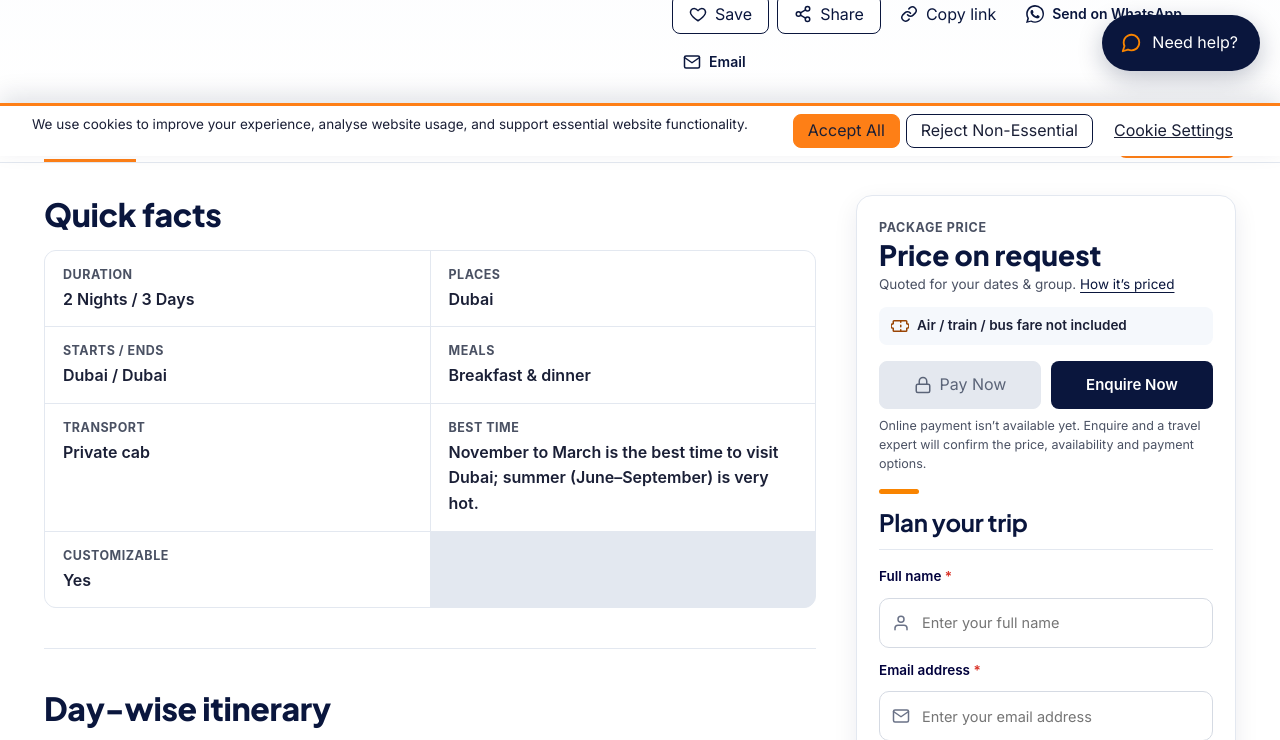
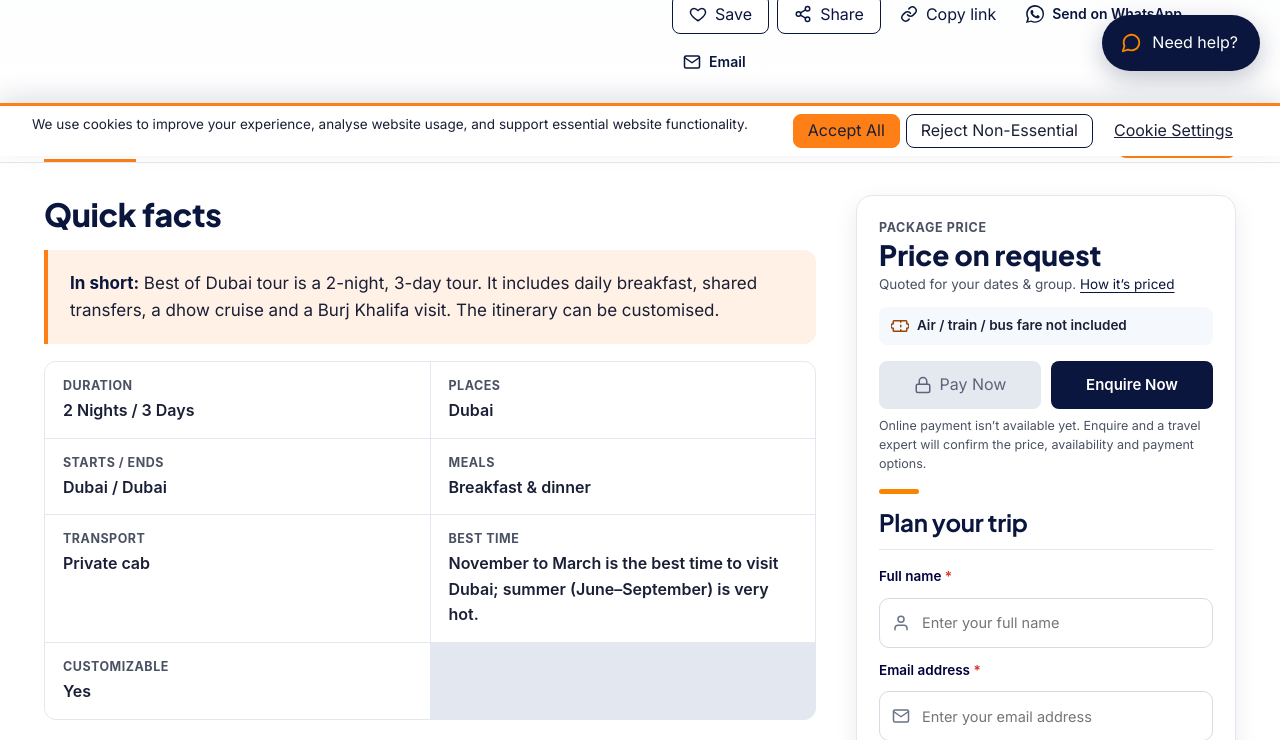
Before and after one commit to coolrenukadevi/HGT, a PHP site: page /best-of-dubai-tour in a window 1280 px wide. Shown: the part 644-1384 px from the top of the page. Run offline with PHP 8.4, Linux system fonts and the light colour scheme.

Commit message:
Phase 2.3 — AEO enhancements
Package pages get a factual "In short" line at the top of Quick facts.
It states only what the data verifies: nights/days, departure city,
places that the itinerary or inclusions actually mention (not already
in the package name), and stays, meals, transfers and highlights found
in the visible inclusions/itinerary, then that the itinerary can be
customised (as the package FAQ already says).

include/data/duration-review.php lists the 18 packages whose duration
is contradictory or unverifiable; their summary leaves the duration out
until the owner confirms it. Quick facts, FAQs and Planning your trip
are otherwise unchanged; no new CSS or JavaScript.

Co-Authored-By: Claude Opus 5.5 <noreply@anthropic.com>
Claude-Session: https://claude.ai/code/session_01FFiVM6KRJGXVtuPEDrksoK

```diff
--- /dev/null
+++ b/public_html/include/data/duration-review.php
@@ -0,0 +1,26 @@
+<?php
+/**
+ * Packages whose duration is contradictory or cannot be verified in the data (Phase 2 audit, 2026-10-01).
+ * Until the owner confirms the real duration, SEO metadata (seo-meta.php) and the package "In short" summary
+ * leave the duration out. Remove a package from this list once its duration is confirmed and corrected.
+ */
+return array(
+    '/best-of-shimla-vacation' => 'data 2N/3D, no day-by-day itinerary, title 2N/3D',
+    '/char-dham-yatra-from-delhi-10n-11d' => 'data 10N/11D, itinerary 11 days, URL 11 days, title 10N/11D; old meta description said 9N/10D',
+    '/char-dham-yatra-from-delhi-11n-12d' => 'data 8N/9D, itinerary 10 days, URL 12 days, title 9N/10D',
+    '/chardham-yatra-from-haridwar-8n-9d' => 'data 8N/9D, itinerary 10 days, URL 9 days, title 9N/10D',
+    '/cochin-munnar-thekkedy-alleppey-06-days' => 'data 5N/6D, itinerary 5 days, URL 6 days, title 5N/6D',
+    '/darjeeling-and-gangtok-06-days' => 'data 4N/5D, itinerary 6 days, URL 6 days, title 5N/6D',
+    '/discover-leh-ladakh-tour-8n-9d' => 'data 8N/9D, itinerary 8 days, URL 9 days, title 8N/9D',
+    '/gangtok-with-lachen-and-lachung-07-days' => 'data 5N/6D, itinerary 7 days, URL 7 days, title 6N/7D',
+    '/kovalam-kanyakumari-tour-4-days' => 'data 3N/4D, itinerary 3 days, URL 4 days, title 3N/4D',
+    '/munnar-alleppey-kovalam-05-days' => 'data 4N/5D, itinerary 3 days, URL 5 days, title 4N/5D',
+    '/munnar-alleppey-kovalam-06-days' => 'data 5N/6D, no day-by-day itinerary, URL 6 days, title 5N/6D',
+    '/munnar-thekkady-tour-package-4-days' => 'data 3N/4D, itinerary 3 days, URL 4 days, title 3N/4D',
+    '/nainital-with-almora-and-jim-corbett-05-days' => 'data 4N/5D, itinerary 3 days, URL 5 days, title 4N/5D',
+    '/ooty-mysore-04-days' => 'data 5N/6D, itinerary 4 days, URL 4 days, title 3N/4D',
+    '/panorama-ladakh-tour-6n7d' => 'data 5N/6D, itinerary 7 days, URL 7 days, title 6N/7D',
+    '/srinagar-gulmarg-pahalgam-tour-package-7-days' => 'data 6N/7D, no day-by-day itinerary, URL 7 days, title 6N/7D',
+    '/srinagar-pahalgam-gulmarg-sonmarg-package-6-days' => 'data 4N/5D, itinerary 6 days, URL 6 days, title 5N/6D',
+    '/yamunotri-gangotri-do-dham-from-delhi-6n-7d' => 'data 9N/10D, itinerary 7 days, URL 7 days',
+);
--- a/public_html/include/templates/package-detail.php
+++ b/public_html/include/templates/package-detail.php
@@ -14,6 +14,59 @@
  *   - Pay Now is active only with a current rate AND a connected payment gateway
  */
 require_once __DIR__ . '/../ui/core.php';
+
+if (!function_exists('hg_package_in_short')) {
+    /**
+     * "In short" summary for a package page (Phase 2.3, AEO). Built only from package data: places, nights/days
+     * (left out for packages listed in include/data/duration-review.php), and what the visible inclusions and
+     * itinerary actually state. Returns '' when there is nothing verified to say beyond the name.
+     */
+    function hg_package_in_short(array $p, $name)
+    {
+        static $review = null;
+        if ($review === null) $review = (array) include dirname(__DIR__) . '/data/duration-review.php';
+        $list = function (array $x) { return count($x) > 1 ? implode(', ', array_slice($x, 0, -1)) . ' and ' . end($x) : (string) reset($x); };
+        $inc = mb_strtolower(implode(' ', $p['inclusions']));
+        $itn = mb_strtolower(implode(' ', array_map(function ($d) { return (isset($d['title']) ? $d['title'] : '') . ' ' . (isset($d['text']) ? $d['text'] : ''); }, $p['itinerary'])));
+        $both = $inc . ' ' . $itn;
+        $has = array();
+        if (strpos($inc, 'beach villa') !== false && strpos($inc, 'water villa') !== false) $has[] = 'beach and water villa stays';
+        elseif (strpos($inc, 'luxury') !== false) $has[] = 'luxury hotels';
+        elseif (strpos($inc, 'deluxe') !== false) $has[] = 'deluxe hotels';
+        if (strpos($inc, 'full board') !== false) $has[] = 'full-board meals';
+        elseif (strpos($inc, 'breakfast') !== false && strpos($inc, 'dinner') !== false && !preg_match('/cruise with dinner|safari with (bbq )?dinner/', $inc)) $has[] = 'breakfast & dinner';
+        elseif (strpos($inc, 'breakfast') !== false) $has[] = 'daily breakfast';
+        if (strpos($inc, 'seaplane') !== false) $has[] = 'seaplane, flight or speedboat transfers';
+        elseif (strpos($inc, 'seat in coach') !== false) $has[] = 'shared transfers';
+        elseif (preg_match('/private (cab|vehicle|basis|car)|pvt\.? cab|by private/', $inc)) $has[] = 'private transfers';
+        foreach (array('desert safari' => 'a desert safari', 'dhow cruise' => 'a dhow cruise', 'burj khalifa' => 'a Burj Khalifa visit',
+            'night safari' => 'the Night Safari', 'houseboat' => 'a houseboat stay', 'shikara' => 'a shikara ride',
+            'helicopter' => 'a helicopter option', 'volvo' => 'Volvo bus travel') as $k => $v) {
+            if (strpos($both, $k) !== false) $has[] = $v;
+        }
+        if (preg_match('/economy class airfare|airfare \(delhi/', $inc)) $has[] = 'return economy airfare from Delhi';
+        if (preg_match('/inner line permit|permit charges|permits? (to|for|included)/', $inc)) $has[] = 'permits';
+        // Places: only those the itinerary or inclusions actually mention (the places list has a few data errors),
+        // and not those already in the package name.
+        $nameLc = mb_strtolower($name . ' ' . $p['page_title']);
+        $places = array_values(array_filter($p['places'], function ($pl) use ($both, $nameLc) {
+            $lc = mb_strtolower($pl);
+            $words = explode(' ', $lc);
+            return $pl !== '' && (strpos($both, $lc) !== false || strpos($both, end($words)) !== false) && strpos($nameLc, $lc) === false;
+        }));
+        if (count($places) > 6) $places = array_merge(array_slice($places, 0, 6), array((count($places) - 6) . ' more stop' . (count($places) - 6 > 1 ? 's' : '')));
+        $durationKnown = !isset($review[$p['url']]) && $p['nights'] && $p['days'];
+        if (!$durationKnown && !$places && !$has) return '';
+        $from = $p['departure'] && stripos($name, ' from ') === false ? ' from ' . $p['departure'] : '';
+        if ($durationKnown) {
+            $s = $name . ' is a ' . $p['nights'] . '-night, ' . $p['days'] . '-day tour' . $from . ($places ? ' that also covers ' . $list($places) : '') . '.';
+        } else {
+            $s = $places ? $name . $from . ' also covers ' . $list($places) . '.' : ($from ? $name . ' starts' . $from . '.' : '');
+        }
+        if ($has) $s .= ($s === '' ? $name . ' includes ' : ' It includes ') . $list($has) . '.';
+        return trim($s . ' The itinerary can be customised.');
+    }
+}
 
 if (!function_exists('hg_render_package')) {
 
@@ -241,6 +294,7 @@ if (!function_exists('hg_render_package')) {
 
         <section class="hg-pkgsec" aria-labelledby="qf-title">
             <h2 class="hg-h2" id="qf-title">Quick facts</h2>
+            <?php $inShort = hg_package_in_short($p, $name); if ($inShort !== '') { ?><p class="hg-summary"><strong>In short:</strong> <?= hg_e($inShort) ?></p><?php } ?>
             <dl class="hg-qf">
                 <div><dt>Duration</dt><dd><?= hg_e($p['duration']) ?></dd></div>
                 <div><dt>Places</dt><dd><?= hg_e(implode(', ', $p['places'])) ?></dd></div>
```
